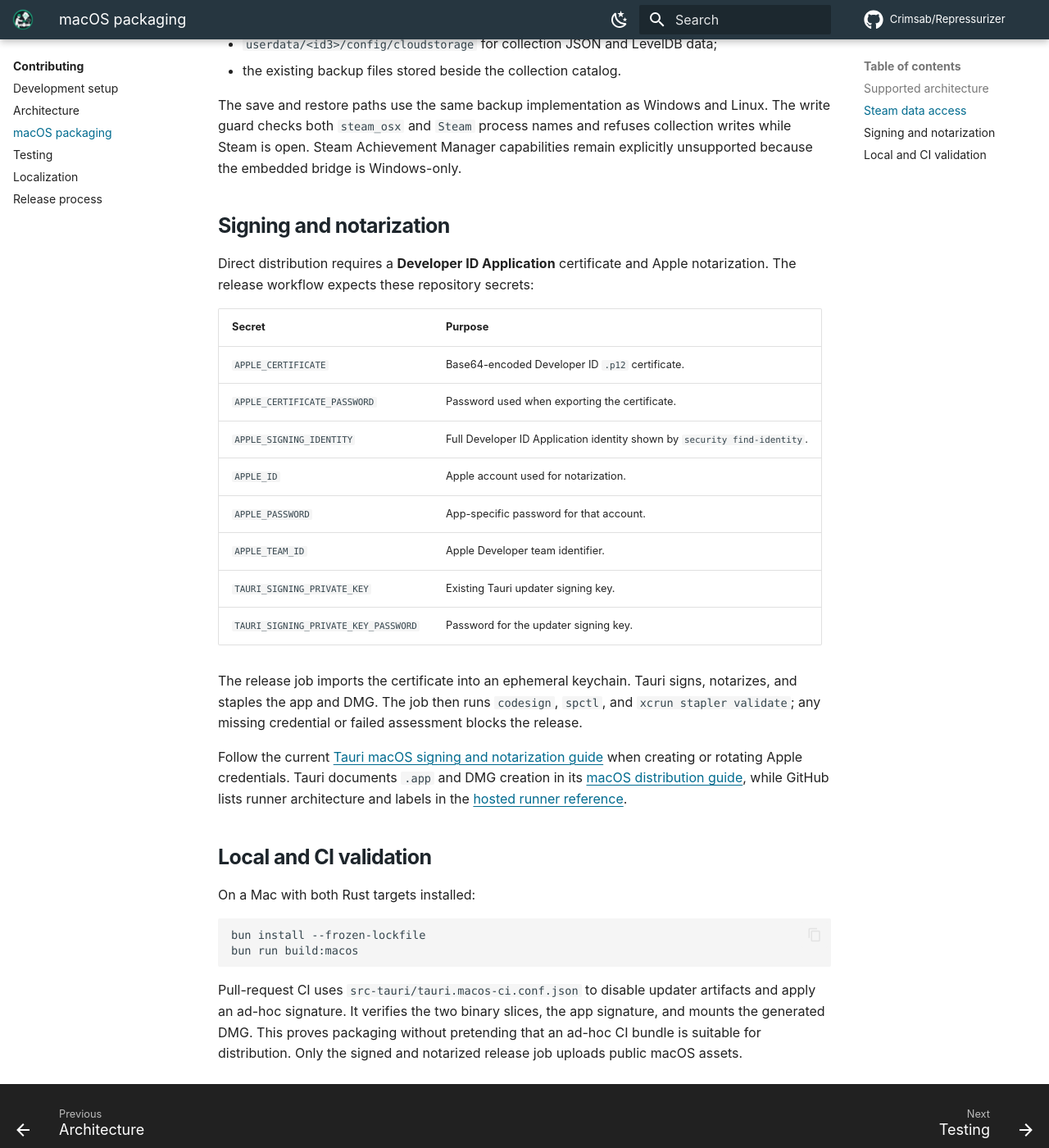
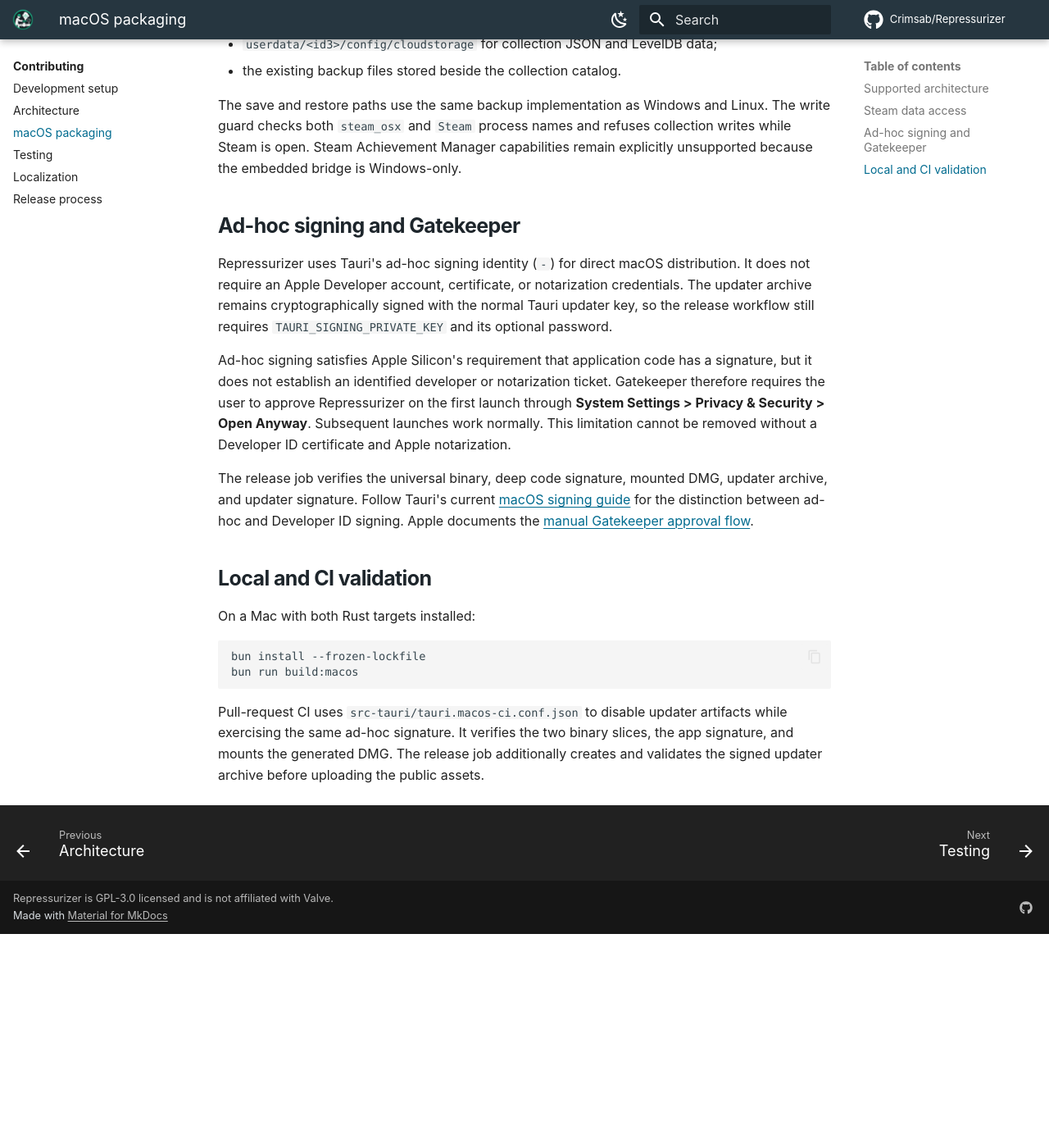
Before and after one commit to Crimsab/Repressurizer, an MkDocs documentation site: the page built from docs/development/macos.md, in a window 1280 px wide and 1400 px high, scrolled down 625 px. Shown: the whole window at 82% size. Built offline with MkDocs 1.6.1 and Material for MkDocs 9.7.7, drawn with Linux system fonts in a browser that asks for light colours; plug-ins that fetch from the network failed and are left out; comment, search, counter and statistics services are not loaded; after the commit the page ends 1764 px from its top, so only the background shows below that.

Commit message:
fix(release): ship ad-hoc signed macOS builds

````diff
--- a/docs/development/macos.md
+++ b/docs/development/macos.md
@@ -16,24 +16,26 @@
 
 The save and restore paths use the same backup implementation as Windows and Linux. The write guard checks both `steam_osx` and `Steam` process names and refuses collection writes while Steam is open. Steam Achievement Manager capabilities remain explicitly unsupported because the embedded bridge is Windows-only.
 
-## Signing and notarization
+## Ad-hoc signing and Gatekeeper
 
-Direct distribution requires a **Developer ID Application** certificate and Apple notarization. The release workflow expects these repository secrets:
+Repressurizer uses Tauri's ad-hoc signing identity (`-`) for direct macOS
+distribution. It does not require an Apple Developer account, certificate, or
+notarization credentials. The updater archive remains cryptographically signed
+with the normal Tauri updater key, so the release workflow still requires
+`TAURI_SIGNING_PRIVATE_KEY` and its optional password.
 
-| Secret | Purpose |
-| --- | --- |
-| `APPLE_CERTIFICATE` | Base64-encoded Developer ID `.p12` certificate. |
-| `APPLE_CERTIFICATE_PASSWORD` | Password used when exporting the certificate. |
-| `APPLE_SIGNING_IDENTITY` | Full Developer ID Application identity shown by `security find-identity`. |
-| `APPLE_ID` | Apple account used for notarization. |
-| `APPLE_PASSWORD` | App-specific password for that account. |
-| `APPLE_TEAM_ID` | Apple Developer team identifier. |
-| `TAURI_SIGNING_PRIVATE_KEY` | Existing Tauri updater signing key. |
-| `TAURI_SIGNING_PRIVATE_KEY_PASSWORD` | Password for the updater signing key. |
+Ad-hoc signing satisfies Apple Silicon's requirement that application code has
+a signature, but it does not establish an identified developer or notarization
+ticket. Gatekeeper therefore requires the user to approve Repressurizer on the
+first launch through **System Settings > Privacy & Security > Open Anyway**.
+Subsequent launches work normally. This limitation cannot be removed without a
+Developer ID certificate and Apple notarization.
 
-The release job imports the certificate into an ephemeral keychain. Tauri signs, notarizes, and staples the app and DMG. The job then runs `codesign`, `spctl`, and `xcrun stapler validate`; any missing credential or failed assessment blocks the release.
-
-Follow the current [Tauri macOS signing and notarization guide](https://v2.tauri.app/distribute/sign/macos/) when creating or rotating Apple credentials. Tauri documents `.app` and DMG creation in its [macOS distribution guide](https://v2.tauri.app/distribute/), while GitHub lists runner architecture and labels in the [hosted runner reference](https://docs.github.com/en/actions/reference/runners/github-hosted-runners).
+The release job verifies the universal binary, deep code signature, mounted DMG,
+updater archive, and updater signature. Follow Tauri's current
+[macOS signing guide](https://v2.tauri.app/distribute/sign/macos/) for the
+distinction between ad-hoc and Developer ID signing. Apple documents the
+[manual Gatekeeper approval flow](https://support.apple.com/102445).
 
 ## Local and CI validation
 
@@ -44,4 +46,4 @@
 bun run build:macos
 ```
 
-Pull-request CI uses `src-tauri/tauri.macos-ci.conf.json` to disable updater artifacts and apply an ad-hoc signature. It verifies the two binary slices, the app signature, and mounts the generated DMG. This proves packaging without pretending that an ad-hoc CI bundle is suitable for distribution. Only the signed and notarized release job uploads public macOS assets.
+Pull-request CI uses `src-tauri/tauri.macos-ci.conf.json` to disable updater artifacts while exercising the same ad-hoc signature. It verifies the two binary slices, the app signature, and mounts the generated DMG. The release job additionally creates and validates the signed updater archive before uploading the public assets.
````
Also changed, not shown: docs/development/releases.md (+6 -1 lines), docs/development/setup.md (+1 -1 lines), docs/getting-started/installation.md (+8 -1 lines), docs/troubleshooting/installation.md (+11 -1 lines), 2 other files.
